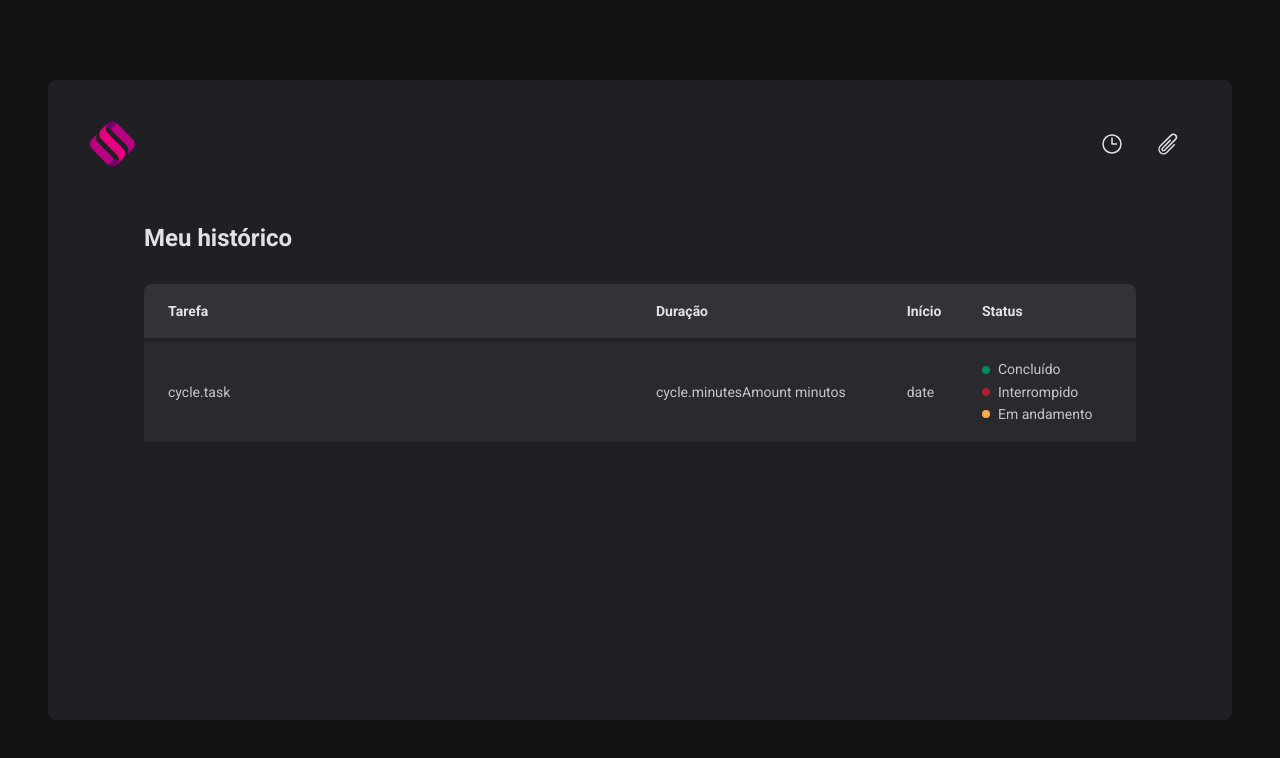
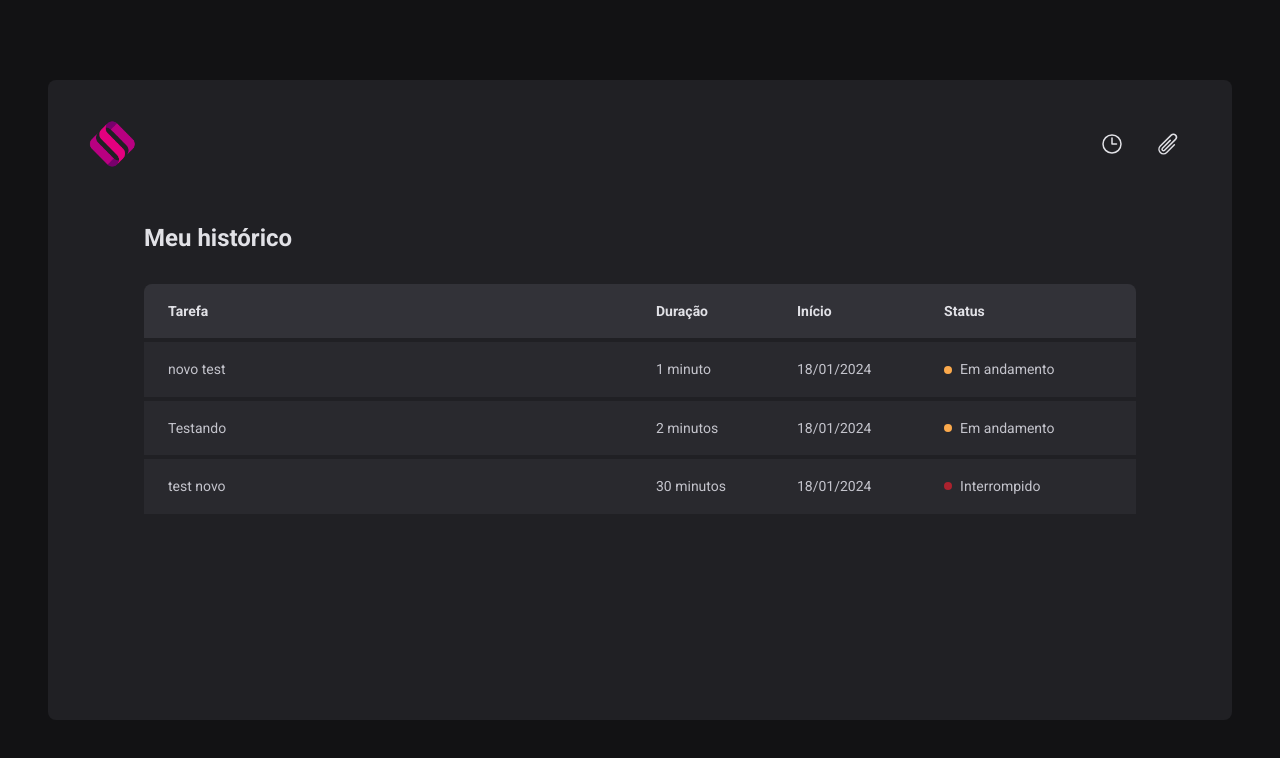
Before and after one commit to leolive1506/timer-angular, an Angular app: page /history in a window 1280 px wide. Shown: the top 758 px of the page. Built offline with nearby package versions, Linux system fonts and the light colour scheme; data requests are answered from the project's data file.

Commit message:
list history

```diff
--- a/backend/db.json
+++ b/backend/db.json
@@ -1,12 +1,28 @@
 {
   "tasks": [
     {
-      "id": "1",
-      "task": "Aprender angular",
-      "secondsAmount": "Aprender angular",
-      "createdAt": "17-01-2025T17:34:00",
+      "task": "novo test",
+      "secondsAmount": 60,
+      "createdAt": "2024-01-18T02:37:11.450Z",
       "finishedAt": null,
-      "interruptedAt": null
+      "interruptedAt": null,
+      "id": "fudX3Nq"
+    },
+    {
+      "task": "Testando",
+      "secondsAmount": 120,
+      "createdAt": "2024-01-18T02:41:38.230Z",
+      "finishedAt": null,
+      "interruptedAt": null,
+      "id": "6M8wOK9"
+    },
+    {
+      "task": "test novo",
+      "secondsAmount": 1800,
+      "createdAt": "2024-01-18T02:43:15.829Z",
+      "finishedAt": null,
+      "interruptedAt": "2024-01-18T02:43:18.693Z",
+      "id": "3oXdrl5"
     }
   ]
 }
--- a/src/app/components/history/history.component.html
+++ b/src/app/components/history/history.component.html
@@ -11,15 +11,15 @@
           <th>Status</th>
         </tr>
       </thead>
-      <tbody>
+      <tbody *ngFor="let task of tasks">
           <tr>
-            <td>cycle.task</td>
-            <td>cycle.minutesAmount minutos</td>
-            <td>date</td>
+            <td>{{ task.task }}</td>
+            <td>{{ task.secondsAmount / 60 }} minuto{{ (task.secondsAmount / 60) > 1 ? 's' : '' }}</td>
+            <td>{{ task.createdAt | date: 'dd/MM/yyyy' }}</td>
             <td>
-              <span class="status-green">Concluído</span>
-              <span class="status-red">Interrompido</span>
-              <span class="status-yellow">Em andamento</span>
+              <span *ngIf="task.finishedAt" class="status-green">Concluído</span>
+              <span *ngIf="task.interruptedAt" class="status-red">Interrompido</span>
+              <span *ngIf="!task.finishedAt && !task.interruptedAt" class="status-yellow">Em andamento</span>
             </td>
           </tr>
       </tbody>
--- a/src/app/components/history/history.component.ts
+++ b/src/app/components/history/history.component.ts
@@ -1,10 +1,19 @@
-import { Component } from '@angular/core';
+import { Component, OnInit } from '@angular/core';
+import { Task } from 'src/app/models/task';
+import { TaskService } from 'src/app/services/task.service';
 
 @Component({
   selector: 'app-history',
   templateUrl: './history.component.html',
   styleUrls: ['./history.component.scss']
 })
-export class HistoryComponent {
+export class HistoryComponent implements OnInit {
+  tasks: Task[] = []
+  constructor(private taskService: TaskService) {}
 
+  ngOnInit(): void {
+    this.taskService.list().subscribe(tasks => {
+      this.tasks = tasks
+    })
+  }
 }
```
